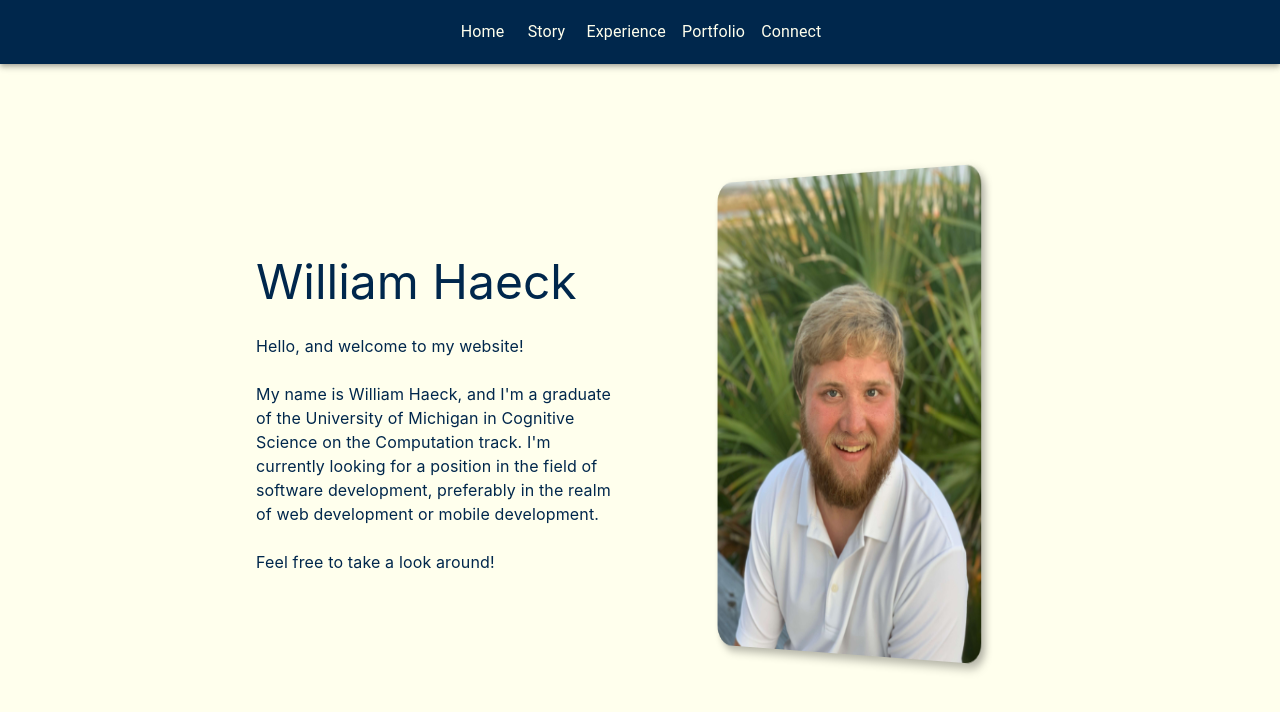
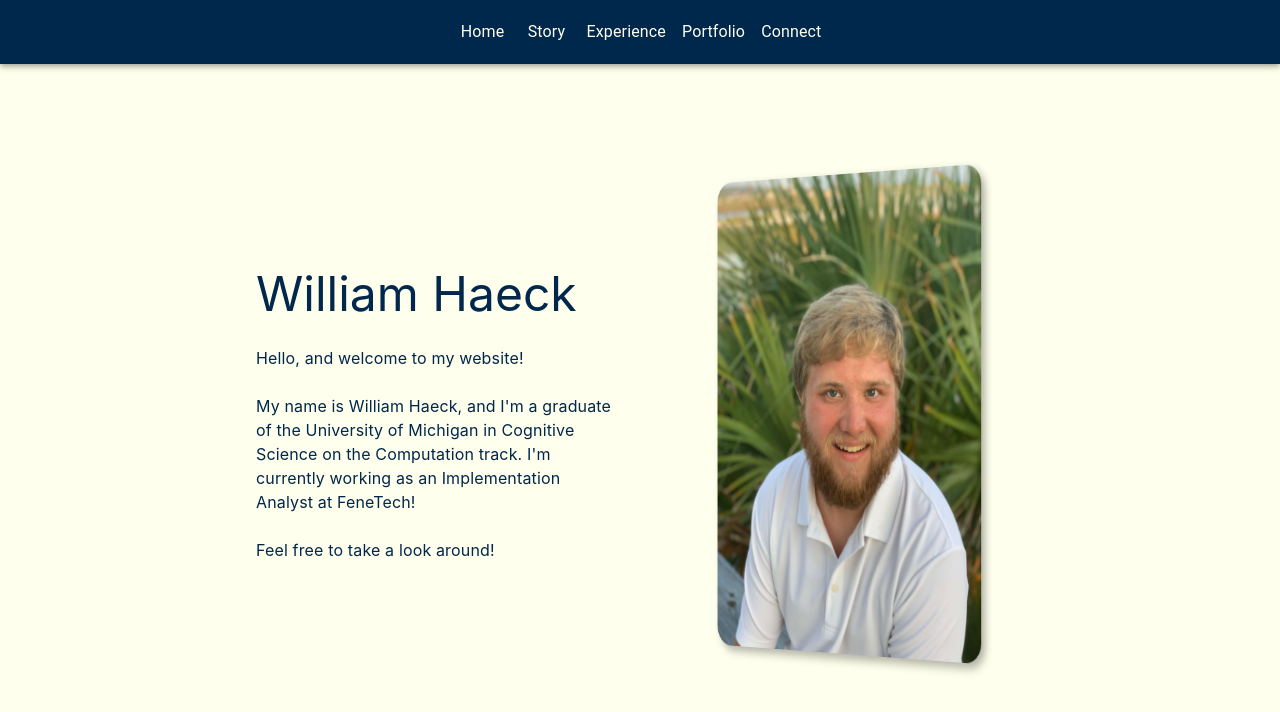
Before and after one commit to wyhaeck/website, a Next.js app: page / in a window 1280 px wide. Shown: the top 712 px of the page. Built offline with nearby package versions, Linux system fonts and the light colour scheme.

Commit message:
Updated job description

```diff
--- a/src/views/home/home.tsx
+++ b/src/views/home/home.tsx
@@ -16,8 +16,10 @@ export const HomeView: React.FC = () => {
               <br />
               <br />
               {`My name is William Haeck, and I'm a graduate of the University of Michigan
-              in Cognitive Science on the Computation track. I'm currently looking for a position in the field of software
-              development, preferably in the realm of web development or mobile development.`}
+              in Cognitive Science on the Computation track. `}
+              {`I'm currently working as an Implementation Analyst at FeneTech!`}
+              {/*`I'm currently looking for a position in the field of software
+              development, preferably in the realm of web development or mobile development.`*/}
               <br />
               <br />
               {`Feel free to take a look around!`}
```
